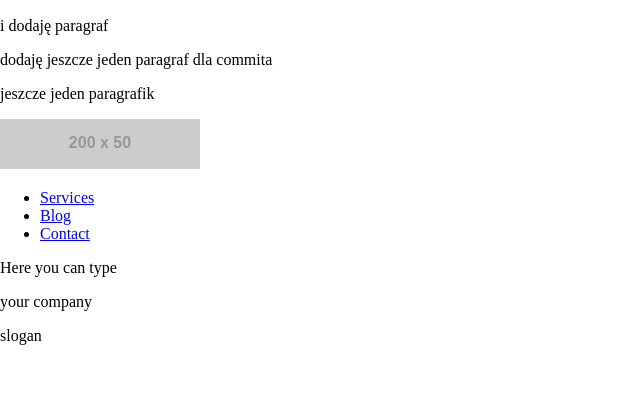
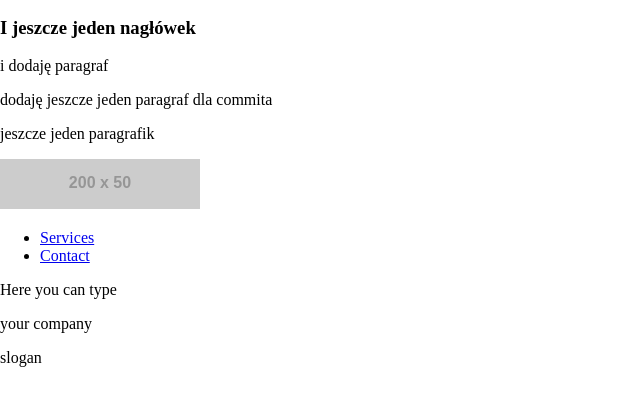
Before and after one commit to aga-github/git-learning-2, a plain HTML site: page git-learning-2/index.html in a window 1280 px wide. Shown: the part 144-550 px from the top of the page, without its empty margins (0-640 px from the left). Drawn offline with nearby package versions, Linux system fonts and the light colour scheme; files that its build step writes are made by us from their sources; placeholder pictures from the web are drawn by us.

Commit message:
Add new h3 and delete Blog from nav

```diff
--- a/git-learning-2/index.html
+++ b/git-learning-2/index.html
@@ -17,13 +17,13 @@
        <h1>Kolejna zmiana nagłówka dla commita</h1>
        <h1>Kolejna zmiana dla commita i zaraz dodam paragraf</h1>
        <h2> I dodanie nagłówka mniejszego </h2>
+       <h3> I jeszcze jeden nagłówek</h3>
        <p> i dodaję paragraf</p>
        <p> dodaję jeszcze jeden paragraf dla commita </p>
        <p> jeszcze jeden paragrafik</p>
         <img src="https://via.placeholder.com/200x50">
         <ul>
           <li><a href="#">Services</a></li>
-          <li><a href="#">Blog</a></li>
           <li><a href="#">Contact</a></li>
         </ul>
       </div>
```
